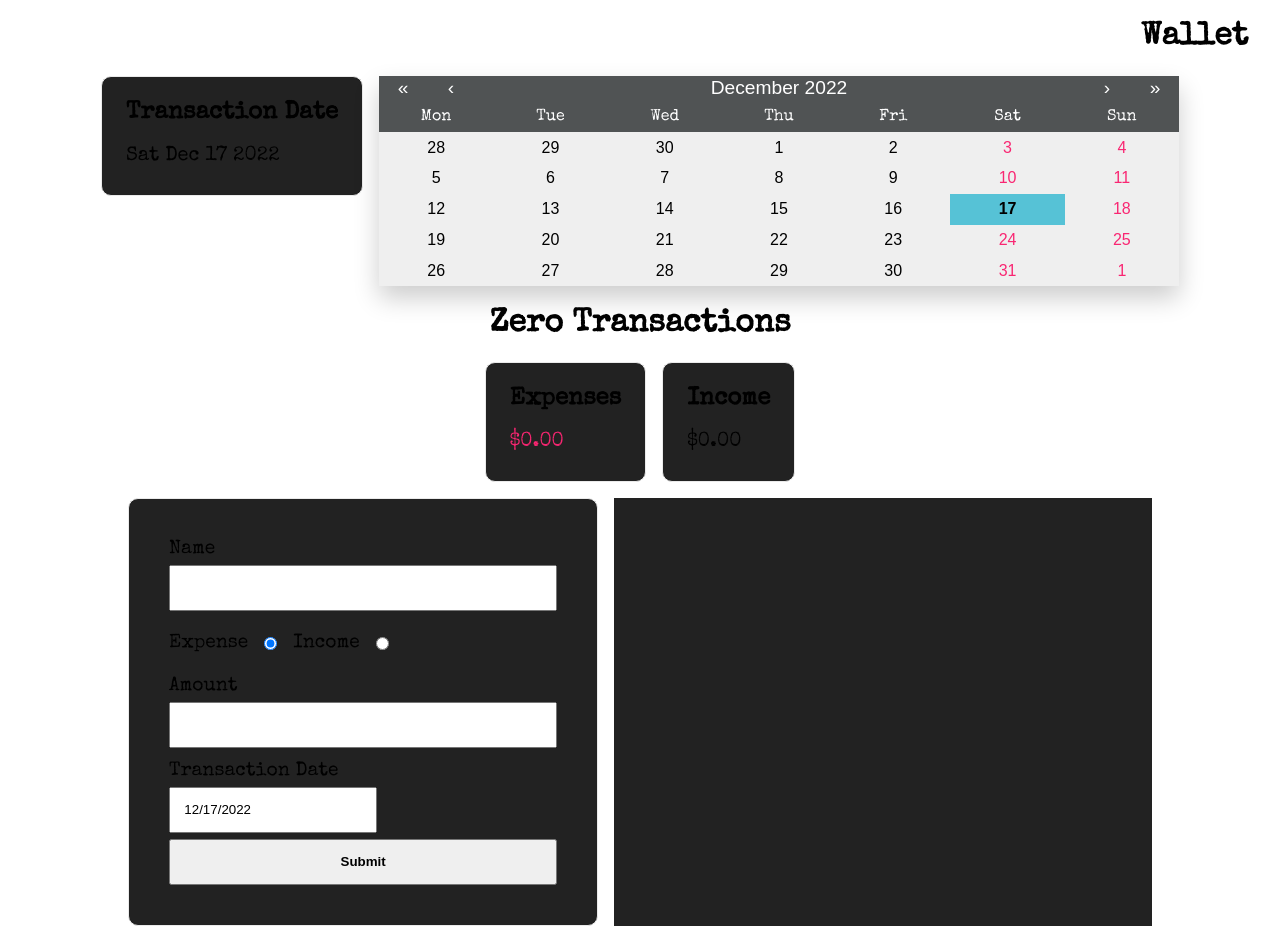
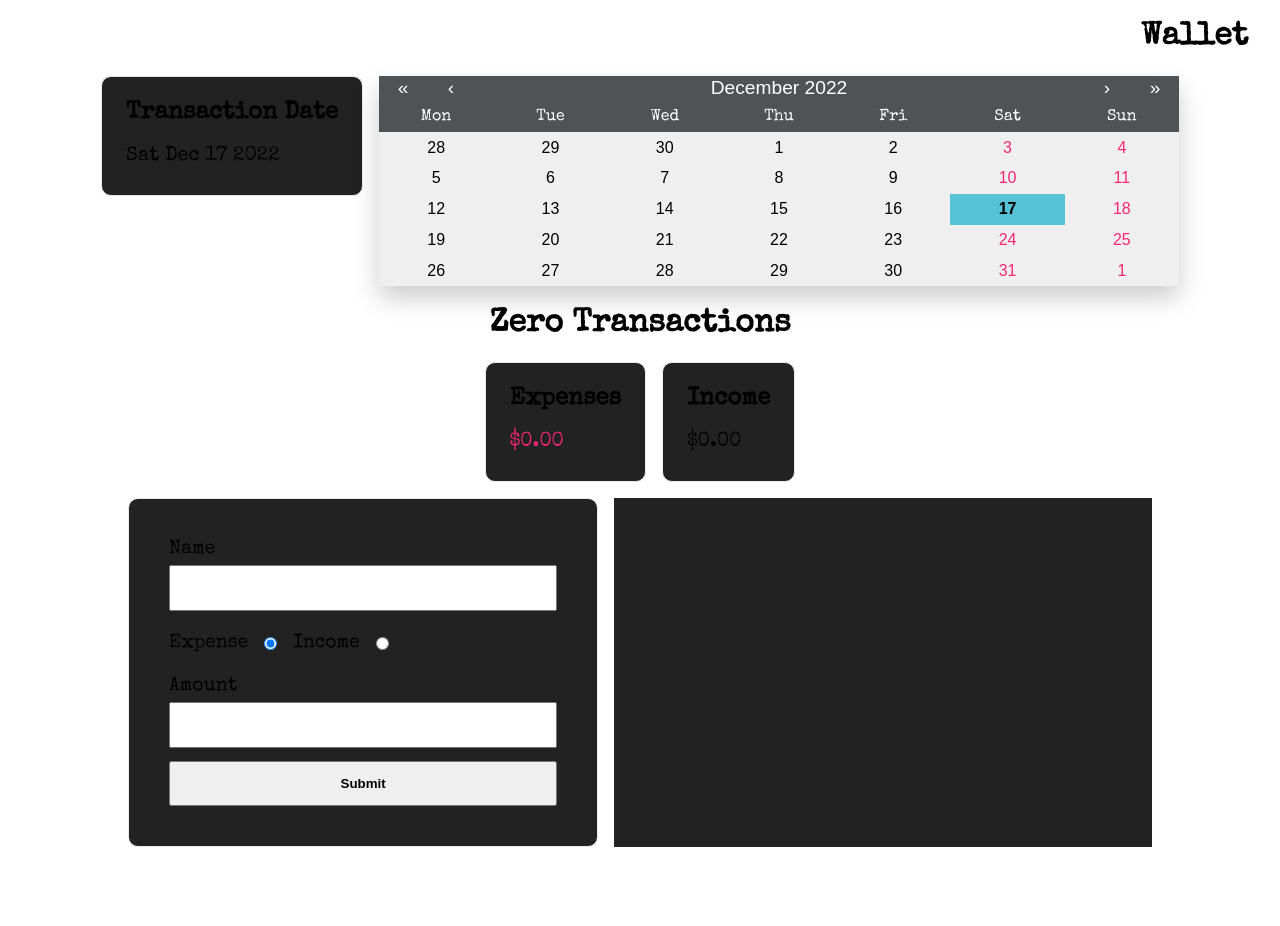
Before and after one commit to JeremyLoh/window, a Next.js app: page /wallet in a window 1280 px wide. After the commit the page ends 847 px from the top, so only its background shows below. Built offline with nearby package versions, Linux system fonts and the light colour scheme.

Commit message:
Remove date-picker component for wallet form

```diff
--- a/components/wallet/walletAddTransactionForm.tsx
+++ b/components/wallet/walletAddTransactionForm.tsx
@@ -1,8 +1,6 @@
 import React, { FC, useState } from "react"
 import axios from "axios"
 import {Transaction} from "../../pages/wallet"
-import DatePicker from "react-datepicker"
-import "react-datepicker/dist/react-datepicker.css"
 import styles from "../../styles/components/wallet/WalletAddTransactionForm.module.css"
 
 interface handleNewTransaction {
@@ -11,16 +9,16 @@ interface handleNewTransaction {
 
 // TODO have a handleError function prop that can be called
 interface WalletFormProps {
-  handleNewTransaction: handleNewTransaction
+  handleNewTransaction: handleNewTransaction,
+  transactionDate: Date,
 }
 
 const WalletForm:FC<WalletFormProps> = (props) => {
-  const [newTransactionDate, setNewTransactionDate] = useState<Date>(new Date())
   const [isExpense, setIsExpense] = useState<boolean>(true)
 
   async function handleSubmit(event: React.FormEvent<HTMLFormElement>) {
     event.preventDefault()
-    const body = getRequestBody(event, newTransactionDate)
+    const body = getRequestBody(event, props.transactionDate)
     const response = await axios.post("/api/wallet/transaction/create", body)
     const transaction = response.data
     props.handleNewTransaction({
@@ -56,23 +54,20 @@ const WalletForm:FC<WalletFormProps> = (props) => {
       <label htmlFor="amount">Amount</label>
       <input type="number" min="0.01" max="9999999999" step="0.01" id="amount" name="amount" required />
       <div />
-      <label htmlFor="transactionDate">Transaction Date</label>
+      <label htmlFor="transactionDate" hidden>Transaction Date</label>
       <input type="text"
         hidden
         readOnly
-        value={newTransactionDate.toDateString()}
+        value={props.transactionDate.toDateString()}
         id="transactionDate"
         name="transactionDate"
-      />
-      <DatePicker selected={newTransactionDate}
-        onChange={(date: Date) => setNewTransactionDate(date)}
       />
       <button type="submit">Submit</button>
     </form>
   )
 }
 
-function getRequestBody(event: React.FormEvent<HTMLFormElement>, newTransactionDate: Date) {
+function getRequestBody(event: React.FormEvent<HTMLFormElement>, transactionDate: Date) {
   const name: string = (event.currentTarget.elements.namedItem("name") as HTMLInputElement).value
   const amount: number = Number((event.currentTarget.elements.namedItem("amount") as HTMLInputElement).value)
   const isExpense: boolean = (event.currentTarget.elements.namedItem("expense") as HTMLInputElement).checked
@@ -80,7 +75,7 @@ function getRequestBody(event: React.FormEvent<HTMLFormElement>, newTransactionD
     name,
     amount,
     isExpense,
-    transactionDate: newTransactionDate
+    transactionDate,
   }
 }
 
--- a/package.json
+++ b/package.json
@@ -23,7 +23,6 @@
     "next": "13.0.7",
     "react": "18.2.0",
     "react-calendar": "4.0.0",
-    "react-datepicker": "4.8.0",
     "react-dom": "18.2.0",
     "typescript": "4.9.4"
   },
--- a/pages/wallet.tsx
+++ b/pages/wallet.tsx
@@ -59,7 +59,7 @@ const Wallet:FC<any> = () => {
           <div className={styles.transactionHistory}>
             <div className={styles["transactionHistory-add-form"]}>
               <CardInfo ariaLabel="add-transaction-form">
-                <WalletForm handleNewTransaction={displayNewTransaction}/>
+                <WalletForm handleNewTransaction={displayNewTransaction} transactionDate={date}/>
               </CardInfo>
             </div>
             <DeleteTransactionContext.Provider value={deleteTransaction}>
```
Also changed, not shown: 1 other file (tests, documents, lock files or other folders).
